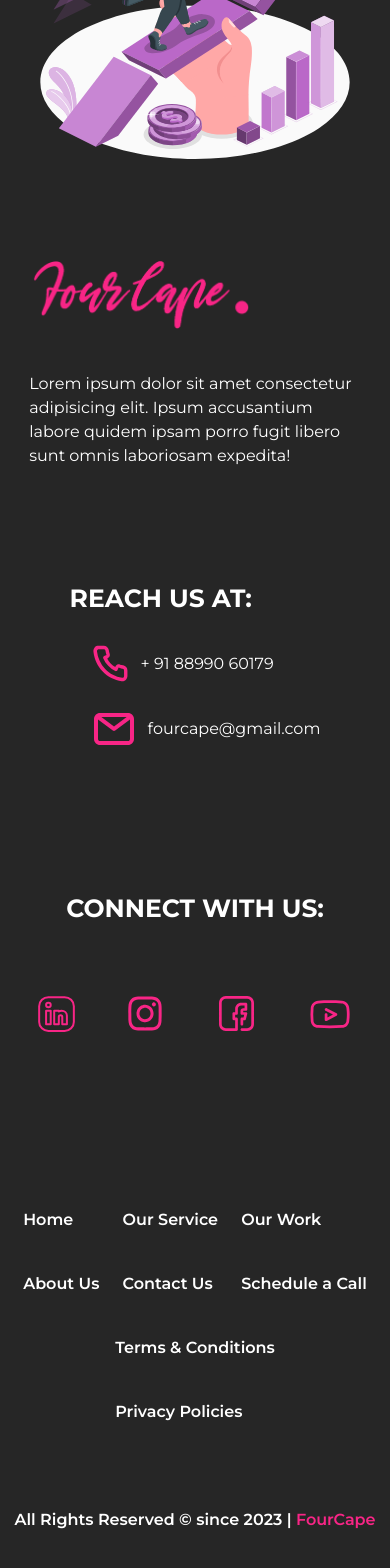
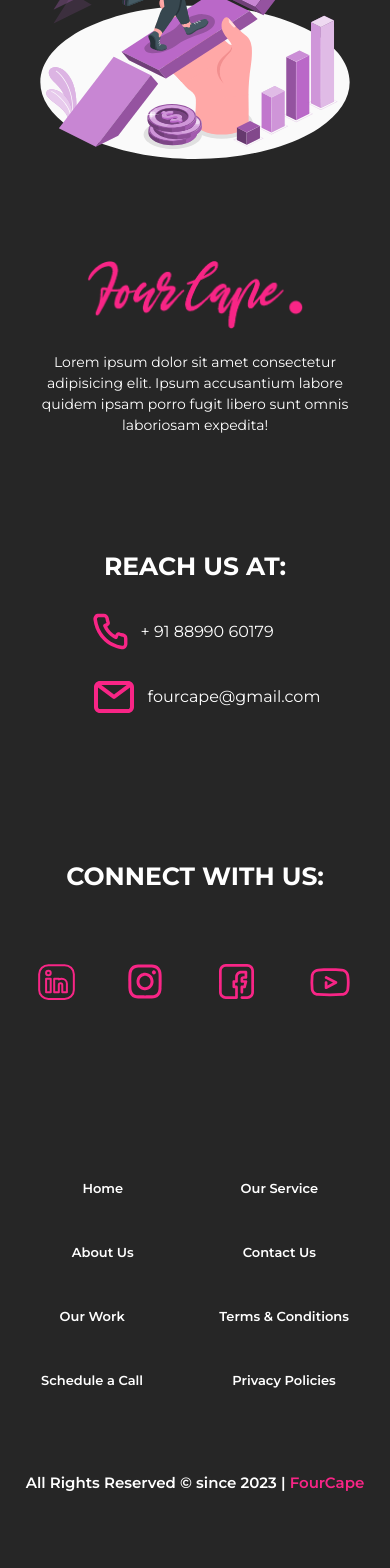
Before and after one commit to Four-Cape-Org/Four-Cape-Web-Frontend, a React (Vite) app: page / in a window 390 px wide. Shown: the part 9780-11348 px from the top of the page. Built offline with nearby package versions, Linux system fonts and the light colour scheme.

Commit message:
Footer fully responsive

```diff
--- a/src/Components/Footer.jsx
+++ b/src/Components/Footer.jsx
@@ -40,14 +40,14 @@ const Footer = ({bookCallRef, buttonVisible = true}) => {
 
         <div className="flex flex-wrap justify-center items-center my-[2em]">
 
-            <div className='flex flex-col justify-center items-start lg:w-[25%] md:w-[30%] sm:w-[35%] w-[85%] lg:mx-[6em] md:mx-[4em] sm:mx-[2em] my-[3.5em]'>
-                <img src={Logo} className='w-[14em] mb-[40px]' alt="FourCape" />
-                <p className='lg:text-[16px] md:text-[14px] sm:text-[14px]'>Lorem ipsum dolor sit amet consectetur adipisicing elit. Ipsum accusantium labore quidem ipsam porro fugit libero sunt omnis laboriosam expedita!</p>
+            <div className='flex flex-col justify-center sm:items-start items-center lg:w-[25%] md:w-[30%] sm:w-[35%] w-[85%] lg:mx-[6em] md:mx-[4em] sm:mx-[2em] my-[3.5em]'>
+                <img src={Logo} className='w-[14em] lg:mb-[40px] mb-[20px]' alt="FourCape" />
+                <p className='lg:text-[16px] md:text-[14px] sm:text-[14px] text-[14px] sm:text-left text-center'>Lorem ipsum dolor sit amet consectetur adipisicing elit. Ipsum accusantium labore quidem ipsam porro fugit libero sunt omnis laboriosam expedita!</p>
             </div>
 
             <div className="lg:mx-[5em] md:mx-[3em] sm:mx-[2em] my-[3.5em]">
 
-                <h3 className='text-[25px] font-bold'>REACH US AT:</h3>
+                <h3 className='text-[25px] sm:text-left text-center font-bold'>REACH US AT:</h3>
 
                 <ul className='flex flex-col justify-center items-start pl-[20px] py-[15px]'>
                     <li>
@@ -93,49 +93,49 @@ const Footer = ({bookCallRef, buttonVisible = true}) => {
         </div>
 
 
-        <div className='flex justify-evenly items-center flex-wrap'>
+        <div className='flex flex-row justify-evenly items-center flex-wrap'>
 
-            <ul className='flex flex-col justify-center items-start'>
-                <li className='my-[20px] font-semibold'>
-                    <Link to='/' className='hover:text-accent-color'>Home</Link>
+            <ul className='flex flex-col justify-center sm:items-start items-center'>
+                <li className='my-[20px] mx-[35px] font-semibold'>
+                    <Link to='/' className='hover:text-accent-color md:text-[17px] text-[13px]'>Home</Link>
                 </li>
-                <li className='my-[20px] font-semibold'>
-                    <Link to='/' className='hover:text-accent-color'>About Us</Link>
+                <li className='my-[20px] mx-[35px] font-semibold'>
+                    <Link to='/' className='hover:text-accent-color md:text-[17px] text-[13px]'>About Us</Link>
                 </li>
             </ul>
 
-            <ul className='flex flex-col justify-center items-start'>
-                <li className='my-[20px] font-semibold'>
-                    <Link to='/' className='hover:text-accent-color'>Our Service</Link>
+            <ul className='flex flex-col justify-center sm:items-start items-center'>
+                <li className='my-[20px] mx-[35px] font-semibold'>
+                    <Link to='/' className='hover:text-accent-color md:text-[17px] text-[13px]'>Our Service</Link>
                 </li>
 
-                <li className='my-[20px] font-semibold'>
-                    <Link to='/' className='hover:text-accent-color'>Contact Us</Link>
+                <li className='my-[20px] mx-[35px] font-semibold'>
+                    <Link to='/' className='hover:text-accent-color md:text-[17px] text-[13px]'>Contact Us</Link>
                 </li>
             </ul>
 
-            <ul className='flex flex-col justify-center items-start'>
-                <li className='my-[20px] font-semibold'>
-                    <Link to='/' className='hover:text-accent-color'>Our Work</Link>
+            <ul className='flex flex-col justify-center sm:items-start items-center'>
+                <li className='my-[20px] mx-[35px] font-semibold'>
+                    <Link to='/' className='hover:text-accent-color md:text-[17px] text-[13px]'>Our Work</Link>
                 </li>
                 {buttonVisible ?
-                <li className='my-[20px] font-semibold'>
-                    <Link  onClick={() => {scrollToElement(bookCallRef)}} className='hover:text-accent-color'>Schedule a Call</Link>
+                <li className='my-[20px] mx-[35px] font-semibold'>
+                    <Link  onClick={() => {scrollToElement(bookCallRef)}} className='hover:text-accent-color md:text-[17px] text-[13px]'>Schedule a Call</Link>
                 </li> : null}
             </ul>
 
-            <ul className='flex flex-col justify-center items-start'>
-                <li className='my-[20px] font-semibold'>
-                    <Link to='/' className='hover:text-accent-color'>Terms & Conditions</Link>
+            <ul className='flex flex-col justify-center sm:items-start items-center'>
+                <li className='my-[20px] mx-[35px] font-semibold'>
+                    <Link to='/' className='hover:text-accent-color md:text-[17px] text-[13px]'>Terms & Conditions</Link>
                 </li>
-                <li className='my-[20px] font-semibold'>
-                    <Link to='/' className='hover:text-accent-color'>Privacy Policies</Link>
+                <li className='my-[20px] mx-[35px] font-semibold'>
+                    <Link to='/' className='hover:text-accent-color md:text-[17px] text-[13px]'>Privacy Policies</Link>
                 </li>
             </ul>
 
         </div>
 
-        <p className='text-center py-[4em] font-semibold'>All Rights Reserved © since 2023 | <span className='text-accent-color'>FourCape</span></p>
+        <p className='text-center py-[4em] md:text-[18px] text-[15px] font-semibold'>All Rights Reserved © since 2023 | <span className='text-accent-color'>FourCape</span></p>
 
     </div>
   )
```
